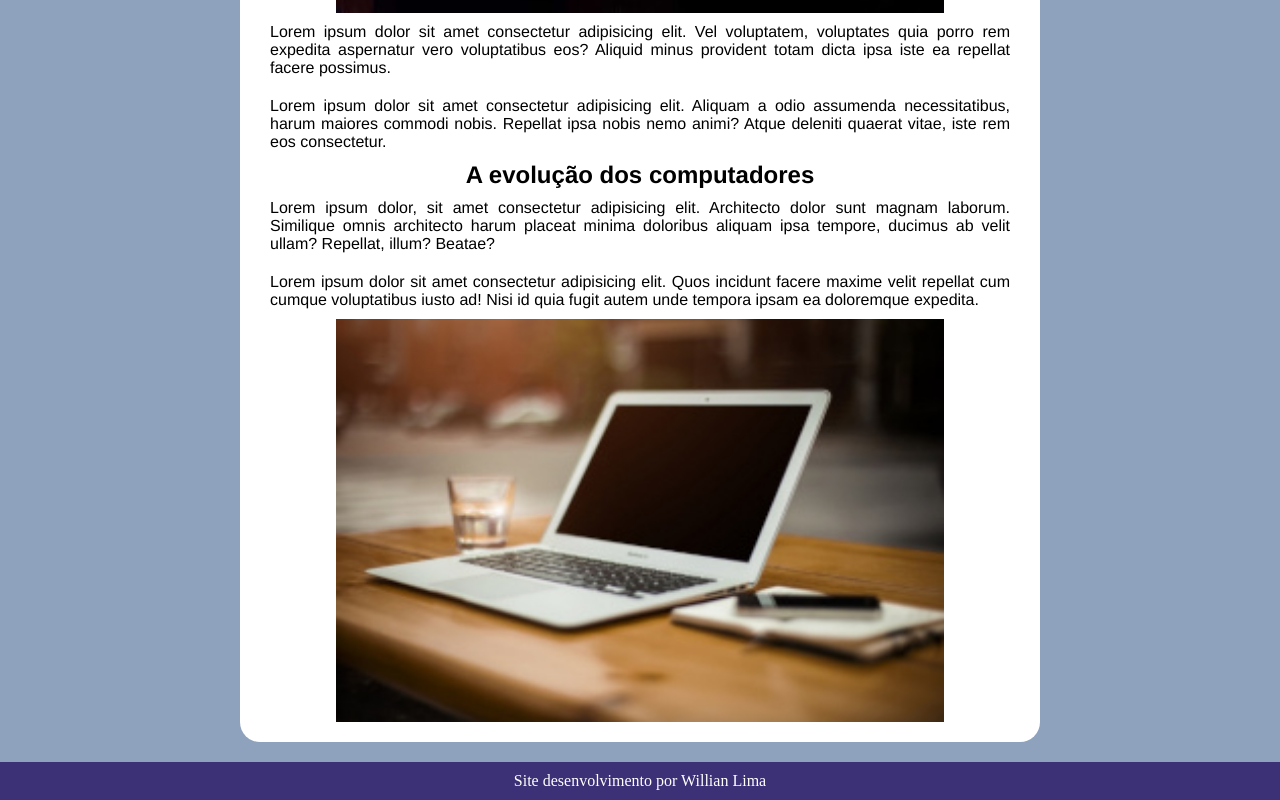
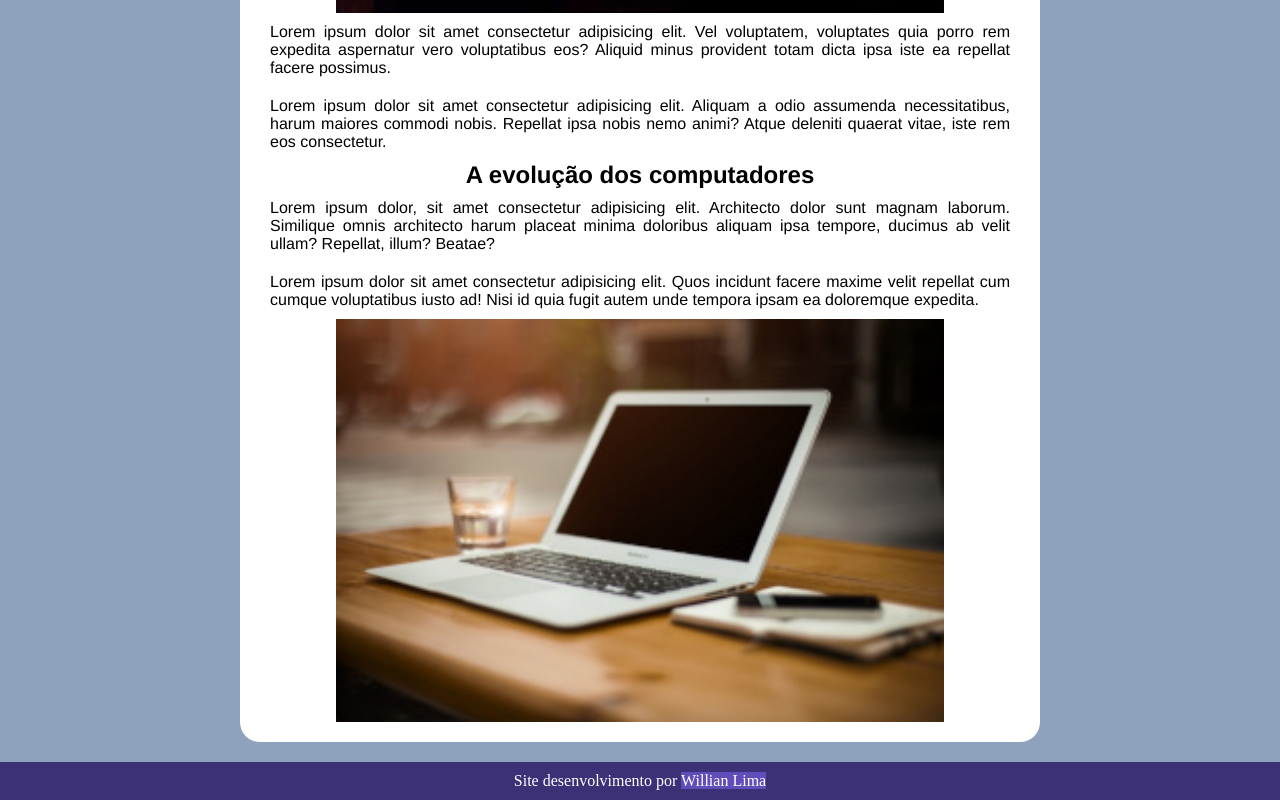
Before and after one commit to wil-devv/primeiro-site, a plain HTML site: page index.html in a window 1280 px wide. In both pictures the pointer is over the link "Willian Lima". Shown: the part 1767-2567 px from the top of the page. Drawn offline with Linux system fonts and the light colour scheme.

Commit message:
Modificação no estilo do footer

```diff
--- a/style.css
+++ b/style.css
@@ -105,3 +105,8 @@
     color: white;
     text-align: center;
 }
+
+footer a:hover {
+    background-color: #614db9;
+    transition-duration: .6s;
+}
```
